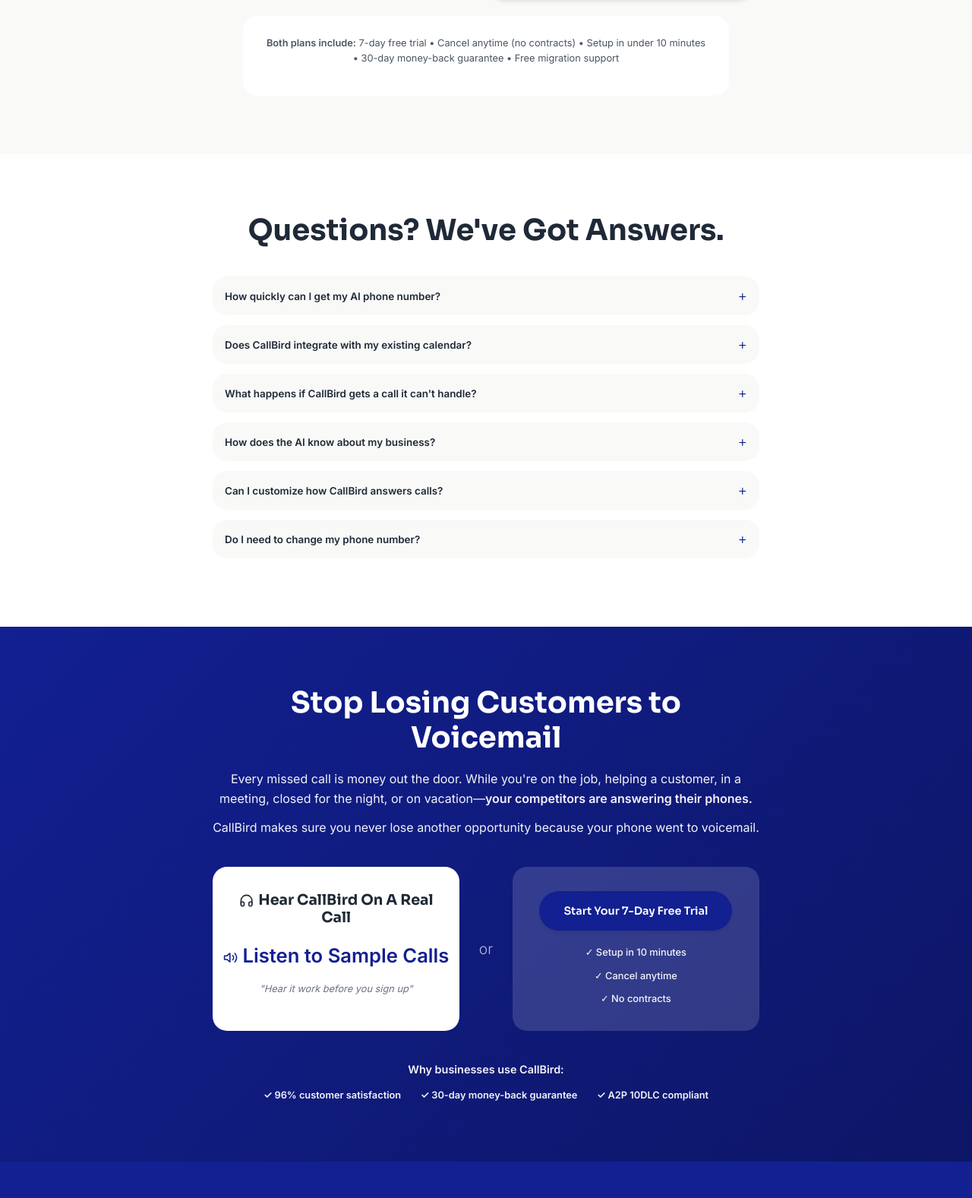
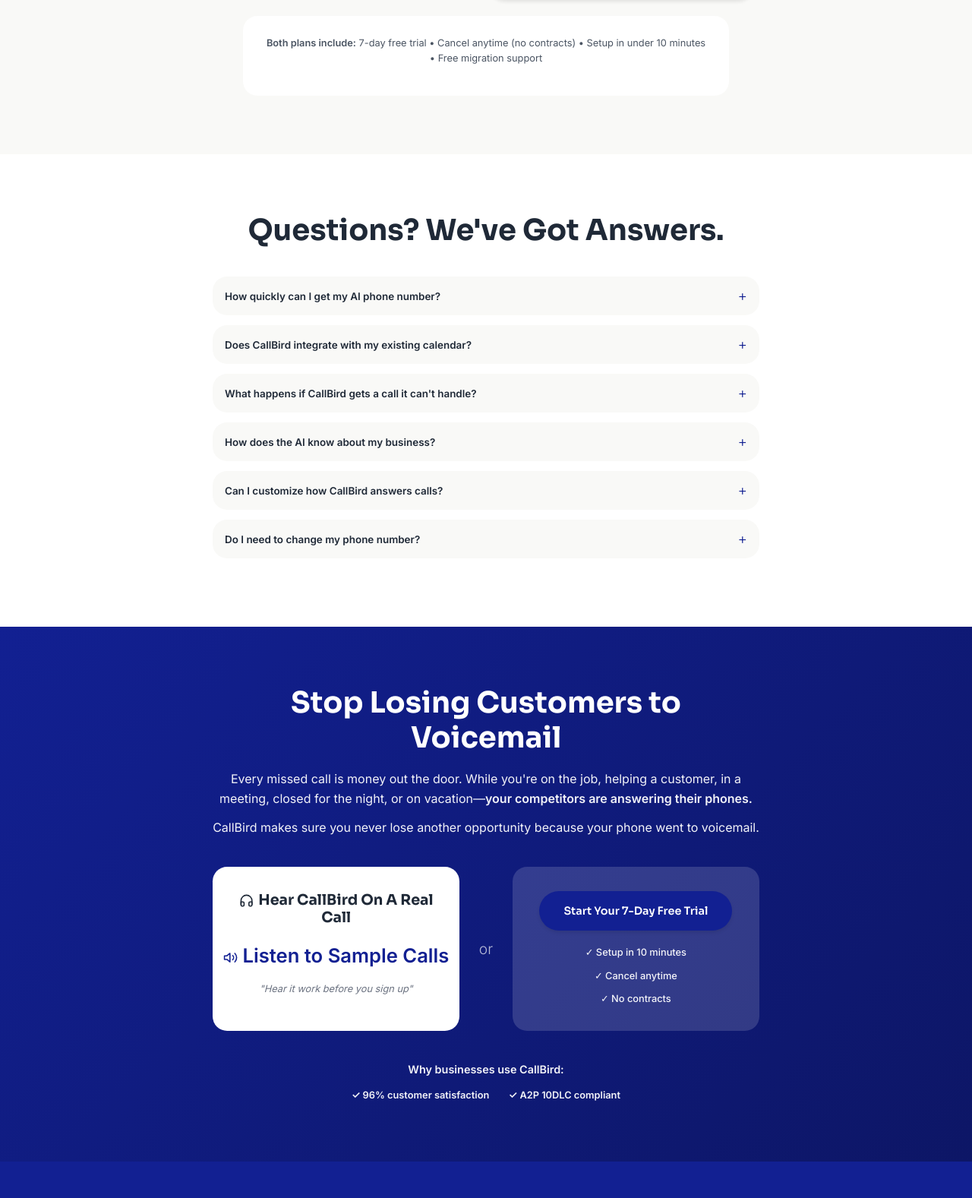
Before and after one commit to gibsonthompson/CallBird-Site, a plain HTML site: page index.html in a window 1280 px wide. Shown: the part 9957-11534 px from the top of the page at 76% size. Drawn offline with Linux system fonts and the light colour scheme; grey boxes are pictures that could not be loaded; a script that the page names is missing.

Commit message:
Remove 505 + Book a Demo, fix leaks, drop HIPAA/SOC2 + money-back guarantee claims

```diff
--- a/index.html
+++ b/index.html
@@ -797,7 +797,7 @@
                 <div class="pricing-card"><div class="pricing-header"><h3>Starter</h3><div class="pricing-price"><span class="price-currency">$</span><span class="price-amount">99</span><span class="price-period">/month</span></div><p class="pricing-subtitle">For solo operators and small teams</p></div><ul class="pricing-features"><li>✓ Up to 200 calls per month</li><li>✓ Knowledge Base</li><li>✓ Custom Voice</li><li>✓ Custom Greeting</li><li>✓ Business Hours Routing</li><li>✓ Live Call Transfer</li><li>✓ Transfer Fallback</li><li>✓ Spam &amp; Robocall Detection</li></ul><a href="/start" class="btn-pricing">Start 7-Day Free Trial</a></div>
                 <div class="pricing-card pricing-popular"><div class="pricing-header"><h3>Growth</h3><div class="pricing-price"><span class="price-currency">$</span><span class="price-amount">499</span><span class="price-period">/month</span></div><p class="pricing-subtitle">For busy businesses with high call volume</p></div><ul class="pricing-features"><li>✓ Unlimited calls</li><li>✓ Knowledge Base</li><li>✓ Custom Voice</li><li>✓ Custom Greeting</li><li>✓ Business Hours Routing</li><li>✓ Live Call Transfer</li><li>✓ Transfer Fallback</li><li>✓ Caller Recognition</li><li>✓ Spam &amp; Robocall Detection</li></ul><a href="/start" class="btn-pricing btn-primary">Start 7-Day Free Trial</a></div>
             </div>
-            <div class="pricing-guarantee"><p><strong>Both plans include:</strong> 7-day free trial • Cancel anytime (no contracts) • Setup in under 10 minutes • 30-day money-back guarantee • Free migration support</p></div>
+            <div class="pricing-guarantee"><p><strong>Both plans include:</strong> 7-day free trial • Cancel anytime (no contracts) • Setup in under 10 minutes • Free migration support</p></div>
         </div>
     </section>
 
@@ -835,7 +835,7 @@
                         <div class="cta-benefits"><span>✓ Setup in 10 minutes</span><span>✓ Cancel anytime</span><span>✓ No contracts</span></div>
                     </div>
                 </div>
-                <div class="final-trust"><p><strong>Why businesses use CallBird:</strong></p><div class="trust-stats"><span>✓ 96% customer satisfaction</span><span>✓ 30-day money-back guarantee</span><span>✓ A2P 10DLC compliant</span></div></div>
+                <div class="final-trust"><p><strong>Why businesses use CallBird:</strong></p><div class="trust-stats"><span>✓ 96% customer satisfaction</span><span>✓ A2P 10DLC compliant</span></div></div>
             </div>
         </div>
     </section>
```
Also changed, not shown: terms-and-conditions.html (+1 -1 lines).
